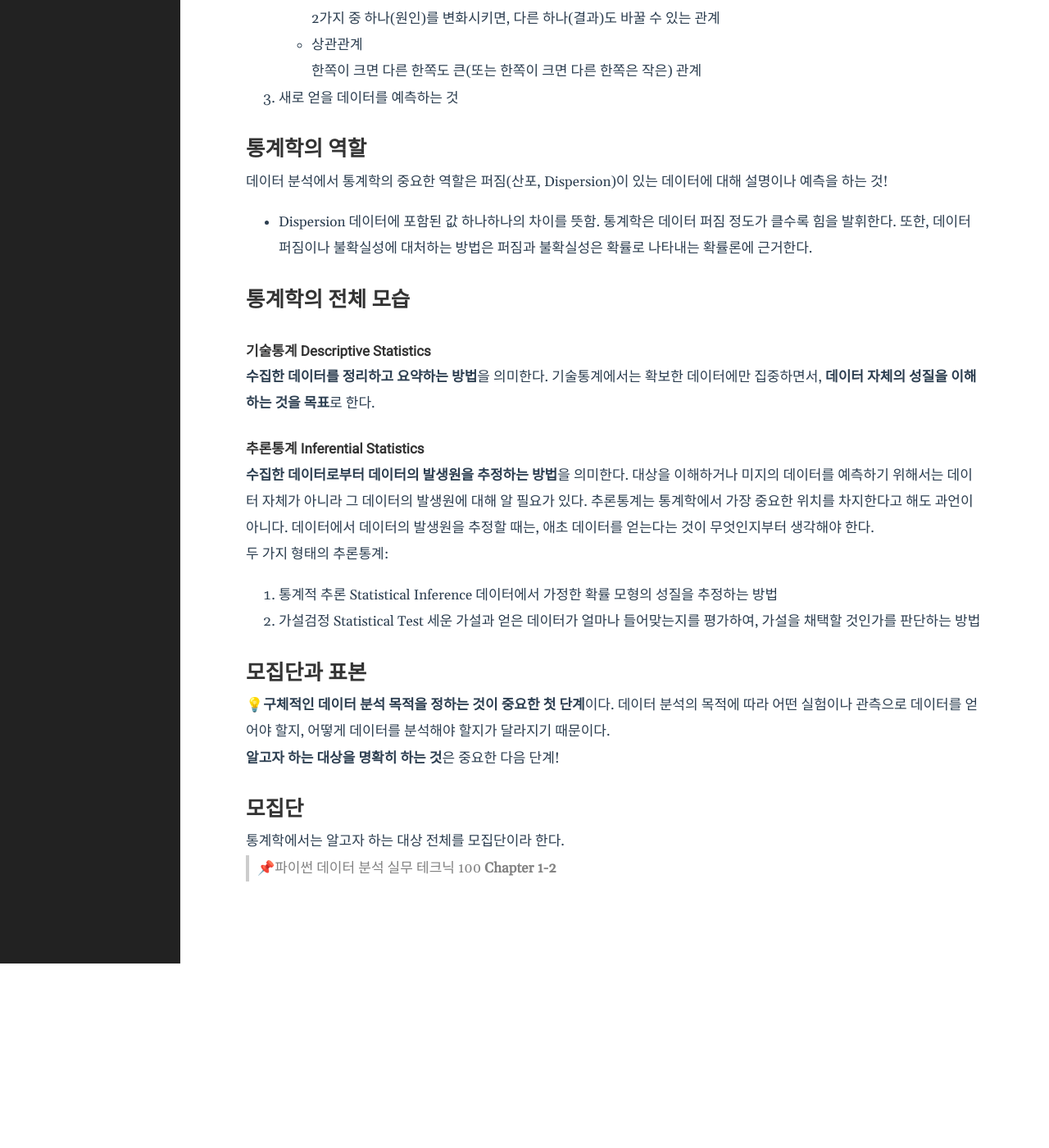
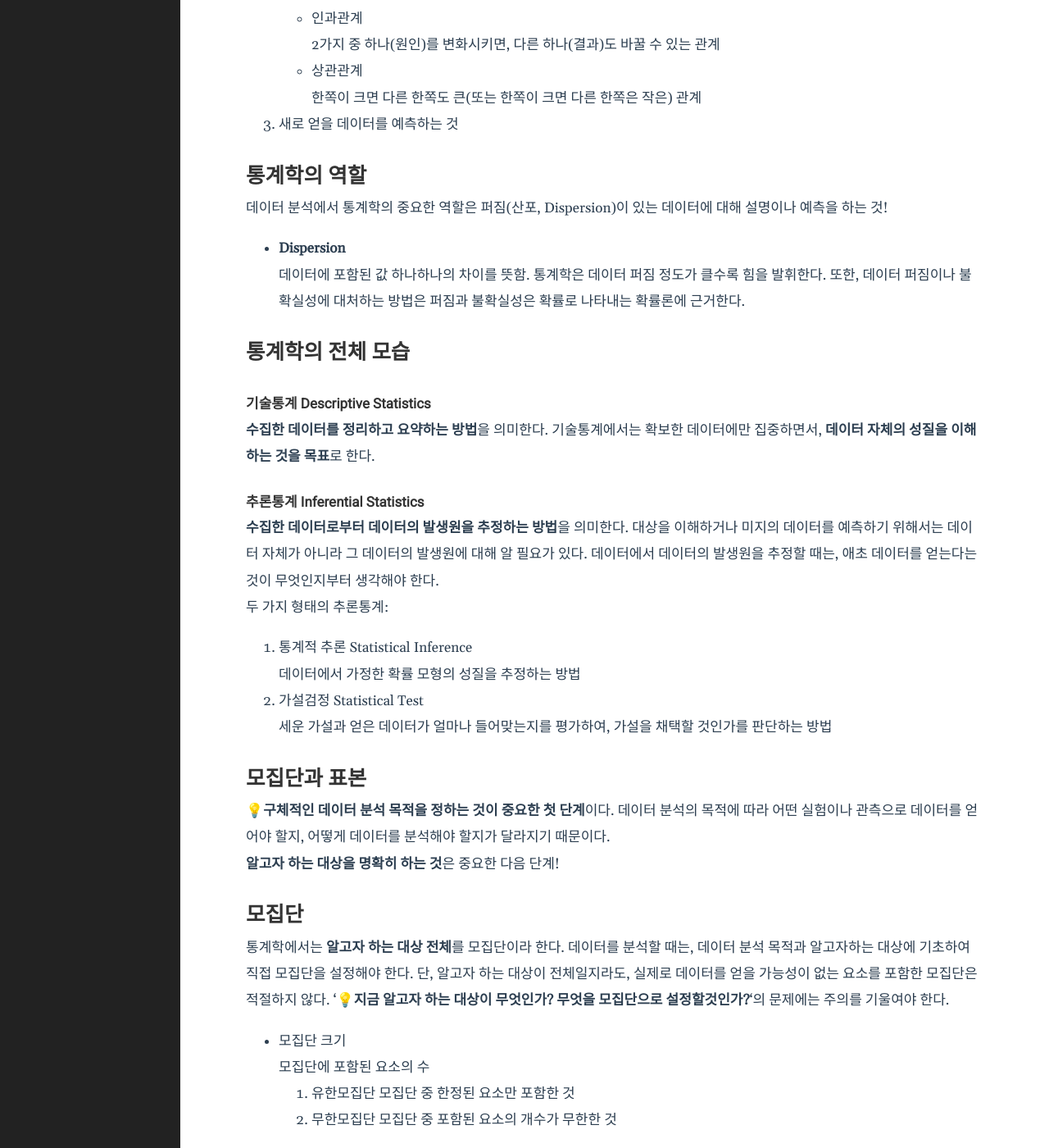
Before and after one commit to choiwlsd/choiwlsd.github.io, a Jekyll site: the page built from _posts/2024-09-16-DB-RS1.markdown, in a window 1280 px wide and 1400 px high, scrolled down 659 px. Shown: the whole window at 82% size. Built offline with Jekyll 4.4.1, drawn with Linux system fonts in a browser that asks for light colours; before the commit the page ends 1834 px from its top, so only the background shows below that; some of the changed text lies outside the part shown.

Commit message:
Fix: modify blog content

```diff
--- a/_posts/2024-09-16-DB-RS1.markdown
+++ b/_posts/2024-09-16-DB-RS1.markdown
@@ -36,7 +38,8 @@ category: [Data Business & Recommendation System]
 
 데이터 분석에서 통계학의 중요한 역할은 퍼짐(산포, Dispersion)이 있는 데이터에 대해 설명이나 예측을 하는 것!
 
-- Dispersion
+- **Dispersion**
+
   데이터에 포함된 값 하나하나의 차이를 뜻함.
   통계학은 데이터 퍼짐 정도가 클수록 힘을 발휘한다. 또한, 데이터 퍼짐이나 불확실성에 대처하는 방법은 퍼짐과 불확실성은 확률로 나타내는 확률론에 근거한다.
 
@@ -48,14 +51,16 @@ category: [Data Business & Recommendation System]
 
 #### 추론통계 Inferential Statistics
 
-**수집한 데이터로부터 데이터의 발생원을 추정하는 방법**을 의미한다. 대상을 이해하거나 미지의 데이터를 예측하기 위해서는 데이터 자체가 아니라 그 데이터의 발생원에 대해 알 필요가 있다. 추론통계는 통계학에서 가장 중요한 위치를 차지한다고 해도 과언이 아니다. 데이터에서 데이터의 발생원을 추정할 때는, 애초 데이터를 얻는다는 것이 무엇인지부터 생각해야 한다.
+**수집한 데이터로부터 데이터의 발생원을 추정하는 방법**을 의미한다. 대상을 이해하거나 미지의 데이터를 예측하기 위해서는 데이터 자체가 아니라 그 데이터의 발생원에 대해 알 필요가 있다. 데이터에서 데이터의 발생원을 추정할 때는, 애초 데이터를 얻는다는 것이 무엇인지부터 생각해야 한다.
 
 두 가지 형태의 추론통계:
 
 1. 통계적 추론 Statistical Inference
+
    데이터에서 가정한 확률 모형의 성질을 추정하는 방법
 
 2. 가설검정 Statistical Test
+
    세운 가설과 얻은 데이터가 얼마나 들어맞는지를 평가하여, 가설을 채택할 것인가를 판단하는 방법
 
 # 모집단과 표본
@@ -66,6 +71,45 @@ category: [Data Business & Recommendation System]
 
 ## 모집단
 
-통계학에서는 알고자 하는 대상 전체를 모집단이라 한다.
+통계학에서는 **알고자 하는 대상 전체**를 모집단이라 한다. 데이터를 분석할 때는, 데이터 분석 목적과 알고자하는 대상에 기초하여 직접 모집단을 설정해야 한다. 단, 알고자 하는 대상이 전체일지라도, 실제로 데이터를 얻을 가능성이 없는 요소를 포함한 모집단은 적절하지 않다. '**💡지금 알고자 하는 대상이 무엇인가? 무엇을 모집단으로 설정할것인가?**'의 문제에는 주의를 기울여야 한다.
 
+- 모집단 크기
+
+  모집단에 포함된 요소의 수
+
+  1. 유한모집단
+     모집단 중 한정된 요소만 포함한 것
+  2. 무한모집단
+     모집단 중 포함된 요소의 개수가 무한한 것
+
+### 모집단의 성질
+
+모집단의 성질을 알 수 있다면, 대상을 설명하거나 이해할 수 있고 미지의 데이터를 예측할 수도 있게 된다. **모집단의 성질이란 모집단에 포함된 요소를 특징 짓는 값**이다.
+
+모집단의 성질을 알기 위한 방법:
+
+- 전수조사
+
+  - 모집단에 포함된 **모든 요소를 조사하는 방법**이며, 이는 **모집단에 포함된 요소의 개수가 한정된 유한모집단일 때 선택가능**한 조사 방법이다.
+
+  - '분석할 데이터 = 모집단'
+
+    획득한 데이터의 특징을 파악하고 기술하기만 해도 모집단의 성질을 설명하고 이해할 수 있다. **기술통계❗**
+
+  - 한계
+
+    전수조사를 실시하려면 비용이나 시간 면에서 부담이 막대하여 실현 불가능할 때가 대부분이다.
+
+- 표본조사
+
+  - 모집단의 일부를 분석하여 모집단 전체의 성질을 추정하는 추론통계라는 분야가 존재한다. **추론통계에서 조사하는 모집단의 일부를 표본(sample)**이라 하며, 모집단에서 **표본을 뽑는 것을 표본추출(sampling)**이라고 한다 **표본을 이용해 모집단의 성질을 조사하는 것을 표본조사**라고 한다.
+
+    - 표본크기
+      **표본에 포함된 요소의 개수를 표본크기(sample size)**라고 하며 추출한 표본은 유한한 개수의 요소를 포함한다. 표본크기는 모집단의 성질을 추정할 때의 확실성이나 가설검정의 결과에도 영향을 끼치기 때문에, 통계분석에 있어 중요한 요소 중 하나이다.
+
+  - 추론통계는 모집단의 성질을 100% 알아 맞힐 수는 없으며, 어느 정도 불확실성을 염두에 두고 평가하게 된다.
+
+## 통계분석
+
+<br/>
 > 📌파이썬 데이터 분석 실무 테크닉 100 **Chapter 1-2**
```
Also changed, not shown: other parts of _posts/2024-09-16-DB-RS1.markdown (+3 -1 lines).
